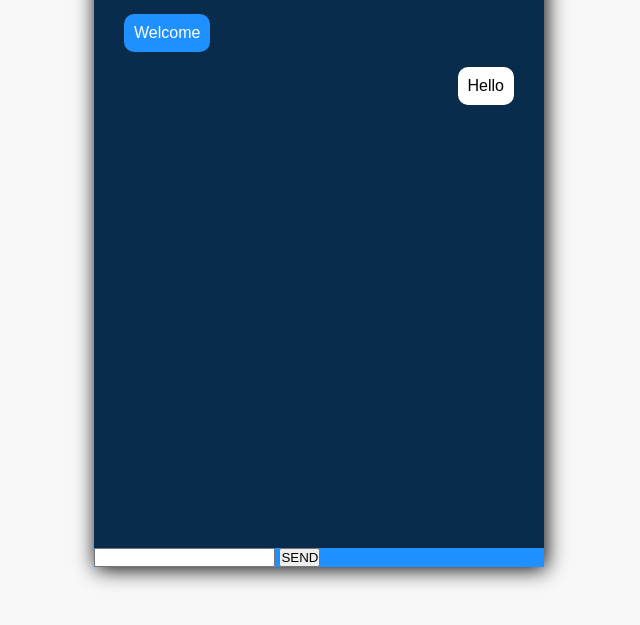
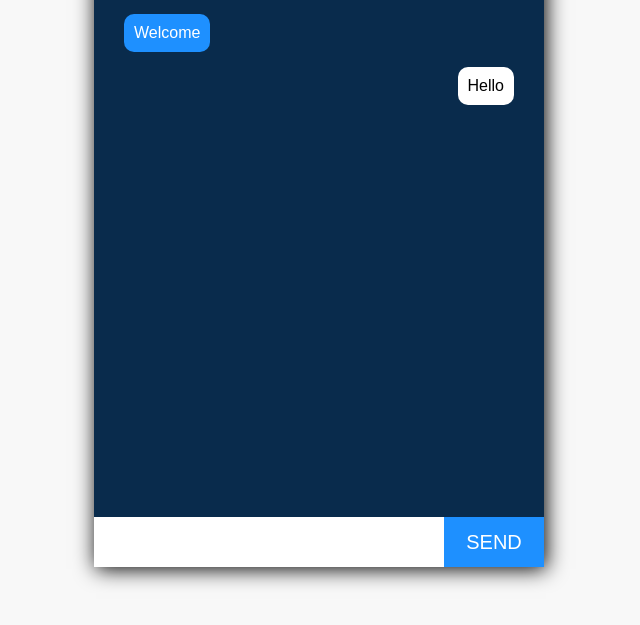
Before and after one commit to Decypher1/chatbot-app, a plain HTML site: page public/index.html in a window 1280 px wide. Shown: the part 153-778 px from the top of the page, without its empty margins (321-961 px from the left). Drawn offline with Linux system fonts and the light colour scheme.

Commit message:
Styled the form button

```diff
--- a/public/style.css
+++ b/public/style.css
@@ -48,3 +48,33 @@ body{
     background-color: #fff;
     color: #000;
 }
+
+.footer form{
+    display: flex;
+}
+
+form input{
+    flex: 1;
+    height: 50px;
+    border: none;
+    outline: none;
+    padding-left: 5px;
+    font-size: 16px;
+}
+
+form button{
+    height: 50px;
+    width: 100px;
+    border: none;
+    outline: none;
+    background-color: dodgerblue;
+    color: #fff;
+    font-size: 20px;
+    cursor: pointer;
+}
+
+form button:hover{
+    background-color: greenyellow;
+    color: dodgerblue;
+    transition: 0.2s ease;
+}
```
